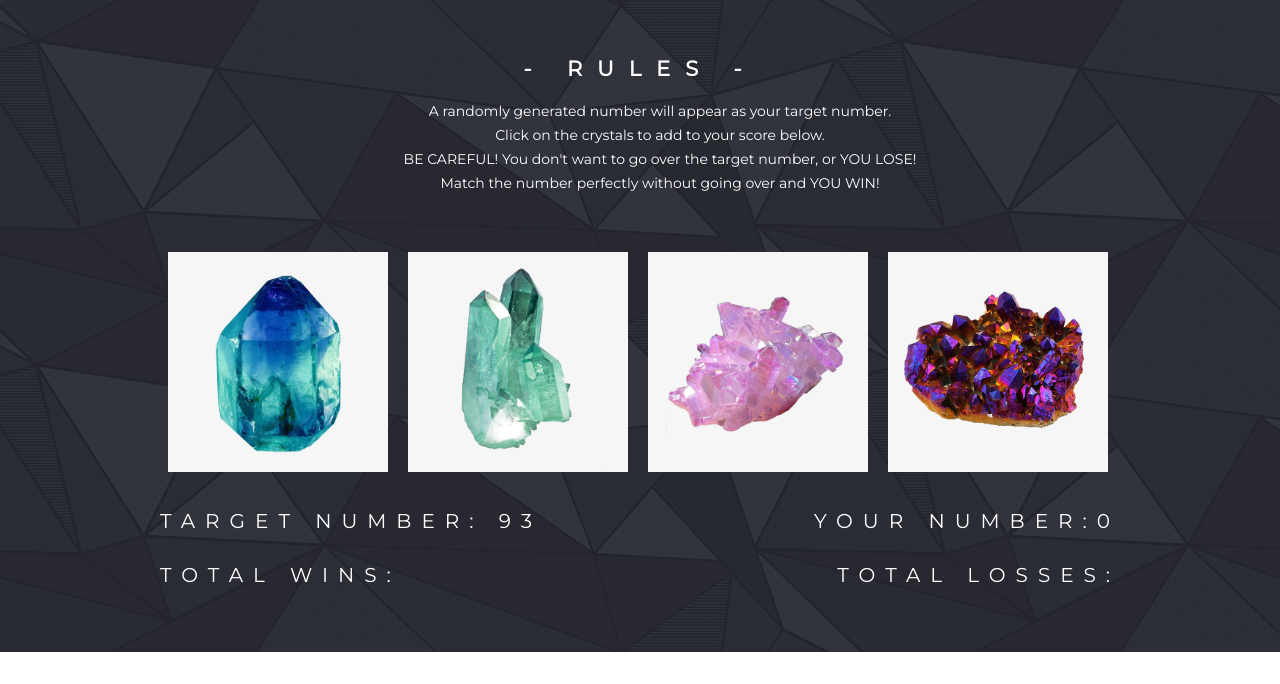
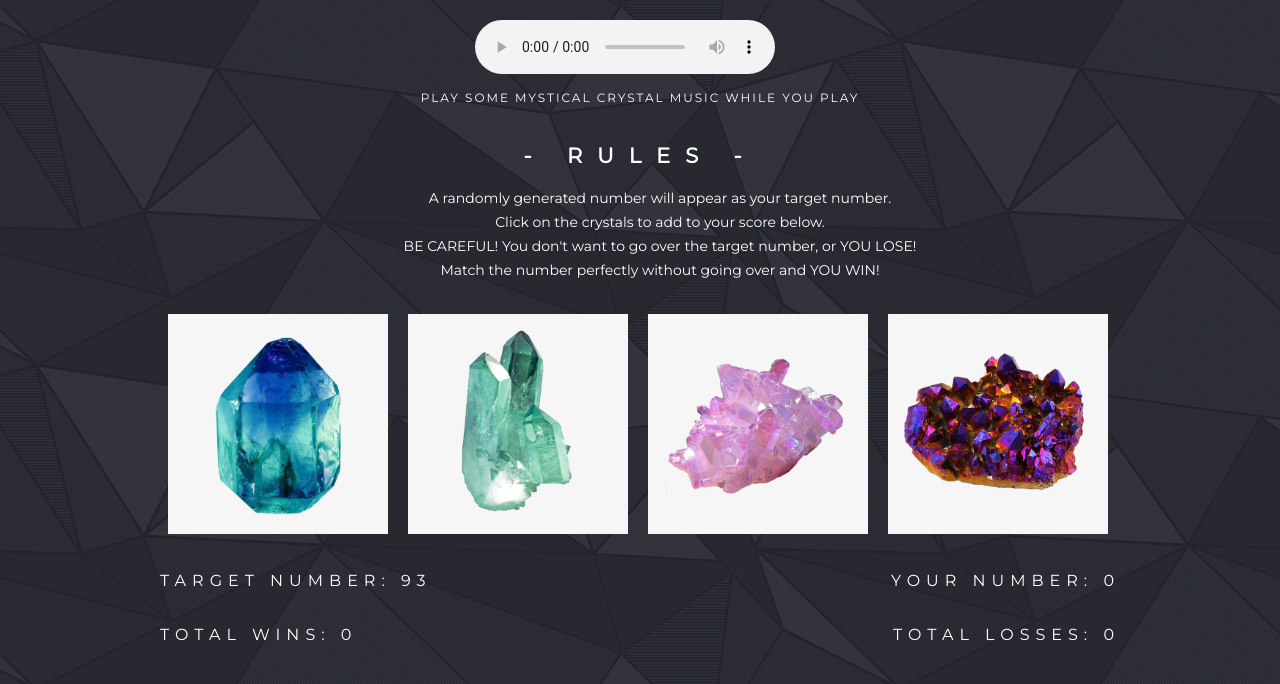
Before and after one commit to sindygeb/crystal-game, a plain HTML site: page index.html in a window 1280 px wide. Shown: the part 148-832 px from the top of the page. Before the commit the page ends 800 px from the top, so only its background shows below. Drawn offline with nearby package versions, Linux system fonts and the light colour scheme.

Commit message:
push final
push final crystal game

```diff
--- a/assets/css/style.css
+++ b/assets/css/style.css
@@ -8,9 +8,10 @@ h1 {
     font-family: 'Montserrat', sans-serif;
     color: #ffffff;
     font-size: 50px;
-    padding: 25px;
     letter-spacing: 20px;
     text-align: center;
+    padding-top: 20px;
+    padding-bottom: 20px;
 }
 
 .imgButton {
@@ -34,7 +35,6 @@ h2 {
     padding: 10px;
     line-height: 24px;
     font-size: 14px;
-    margin-bottom: 25px;
     text-align: center;
 }
 .scores {
@@ -45,34 +45,46 @@ h2 {
     color: #ffffff;
     margin-bottom: 30px;
     float: left;
-    font-size: 20px;
+    font-size: 16px;
     font-family: 'Montserrat', sans-serif;
-    letter-spacing: 10px;
+    letter-spacing: 6px;
 
 }
 .myNum {
     color: #ffffff;
     float: right;
-    font-size: 20px;
+    font-size: 16px;
     font-family: 'Montserrat', sans-serif;
-    letter-spacing: 10px;
+    letter-spacing: 6px;
 }
 .winner {
     color: #ffffff;
     float: left;
-    font-size: 20px;
+    font-size: 16px;
     font-family: 'Montserrat', sans-serif;
-    letter-spacing: 10px;
+    letter-spacing: 6px;
     margin-bottom: 40px;
 }
 .loss {
     color: #ffffff;
     float: right;
-    font-size: 20px;
+    font-size: 16px;
     font-family: 'Montserrat', sans-serif;
-    letter-spacing: 10px;
+    letter-spacing: 6px;
     margin-bottom: 40px;
 }
 ul {
     list-style-type: none;
 }
+.audioStuff {
+    margin: auto;
+    width: 50%;
+    padding-left: 150px;
+}
+p {
+    font-family: 'Montserrat', sans-serif;
+    color: #ffffff;
+    font-size: 12px;
+    letter-spacing: 2px;
+    text-align: center;
+}
--- a/assets/javascript/game.js
+++ b/assets/javascript/game.js
@@ -7,6 +7,8 @@ $(document).ready(function() {
     var scoreTotal = 0;
     //create variables for each crystal (since they will randomly generate a new value)
     var blueCrystal = 0;
+    //play audio
+
 
     //create function to start game with random number and write it to the Target Num on the HTML doc
     //randomly generate a new number for each crystal and assign it to "value"
@@ -28,7 +30,8 @@ $(document).ready(function() {
         $("#purpleCrystal").attr("value", purpleCrystal);
         console.log(purpleCrystal);
         scoreTotal = 0;
-        $("#totalNumber").text(scoreTotal);
+        $("#totalNumber").text(" " + scoreTotal);
+        $(".my_audio").trigger('load');
     };
     //run the function
     initializeGame();
@@ -37,7 +40,7 @@ $(document).ready(function() {
     function winGame() {
         alert("YOU WIN!");
         wins++;
-        $("#totalWins").text(wins);
+        $("#totalWins").text(" " + wins);
         initializeGame();
     };
 
@@ -45,7 +48,7 @@ $(document).ready(function() {
     function loseGame() {
         alert("YOU LOSE!");
         losses++;
-        $("#totalLosses").text(losses);
+        $("#totalLosses").text(" " + losses);
         initializeGame();
     };
 
@@ -61,7 +64,7 @@ $(document).ready(function() {
         //add the crystal's value to the score
         scoreTotal += crystalValue;
         //write the score onto the HTML
-        $("#totalNumber").text(scoreTotal);
+        $("#totalNumber").text(" " + scoreTotal);
         if (scoreTotal > randomNum) {
             loseGame();
         } else if (scoreTotal === randomNum) {
--- a/index.html
+++ b/index.html
@@ -11,6 +11,12 @@
 </head>
 <body>
     <h1>CRYSTAL COLLECTOR</h1>
+   <div class="audioStuff">
+        <audio class="my_audio" controls autoplay>
+            <source src="assets/images/Mystical_Pixels.mp3" type="audio/mpeg">
+        </audio>
+    </div>
+    <p>PLAY SOME MYSTICAL CRYSTAL MUSIC WHILE YOU PLAY</p>
     <div class="rules">
         <h2>
            - RULES -
@@ -37,10 +43,10 @@
     </div>
     <br><br><br>
     <div class="winner">
-        TOTAL WINS:<span id="totalWins"></span>
+        TOTAL WINS:<span id="totalWins"> 0</span>
     </div>
     <div class="loss">
-        TOTAL LOSSES:<span id="totalLosses"></span>
+        TOTAL LOSSES:<span id="totalLosses"> 0</span>
     </div>
     <script src="assets/javascript/game.js"></script>
 </body>
```
